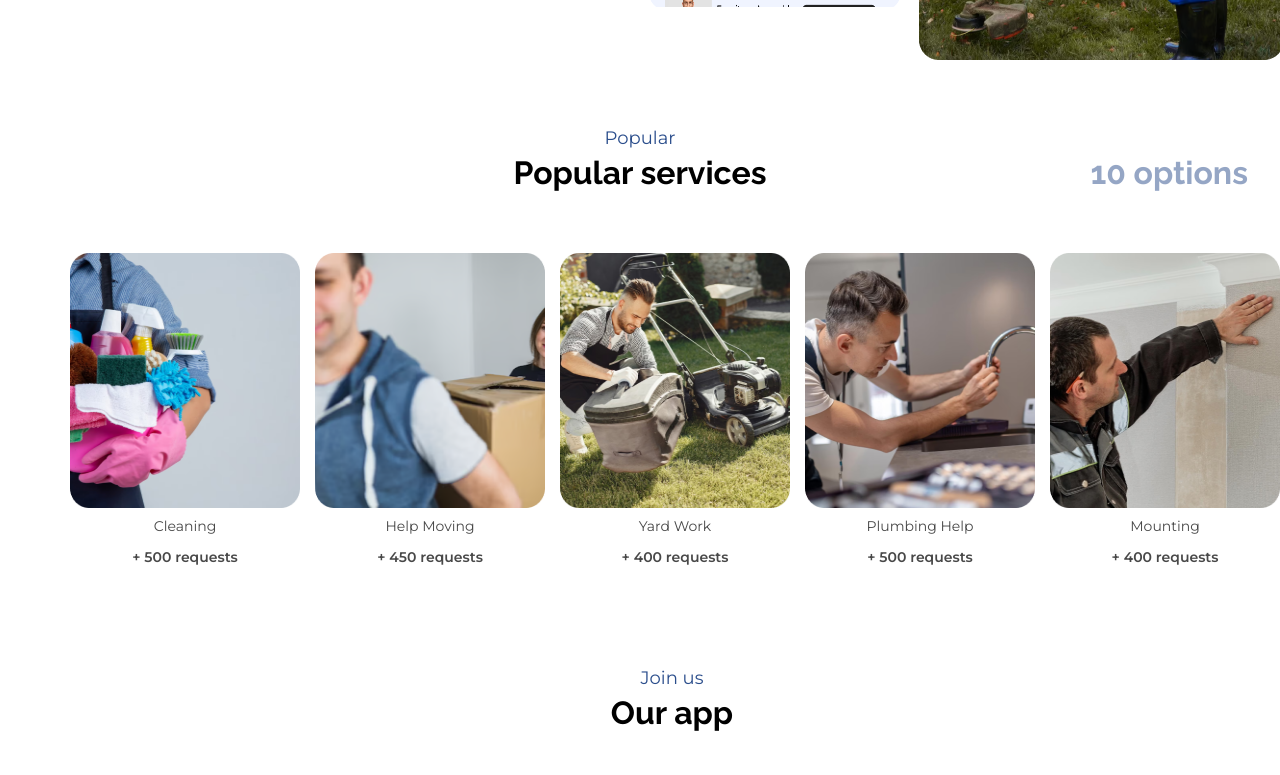
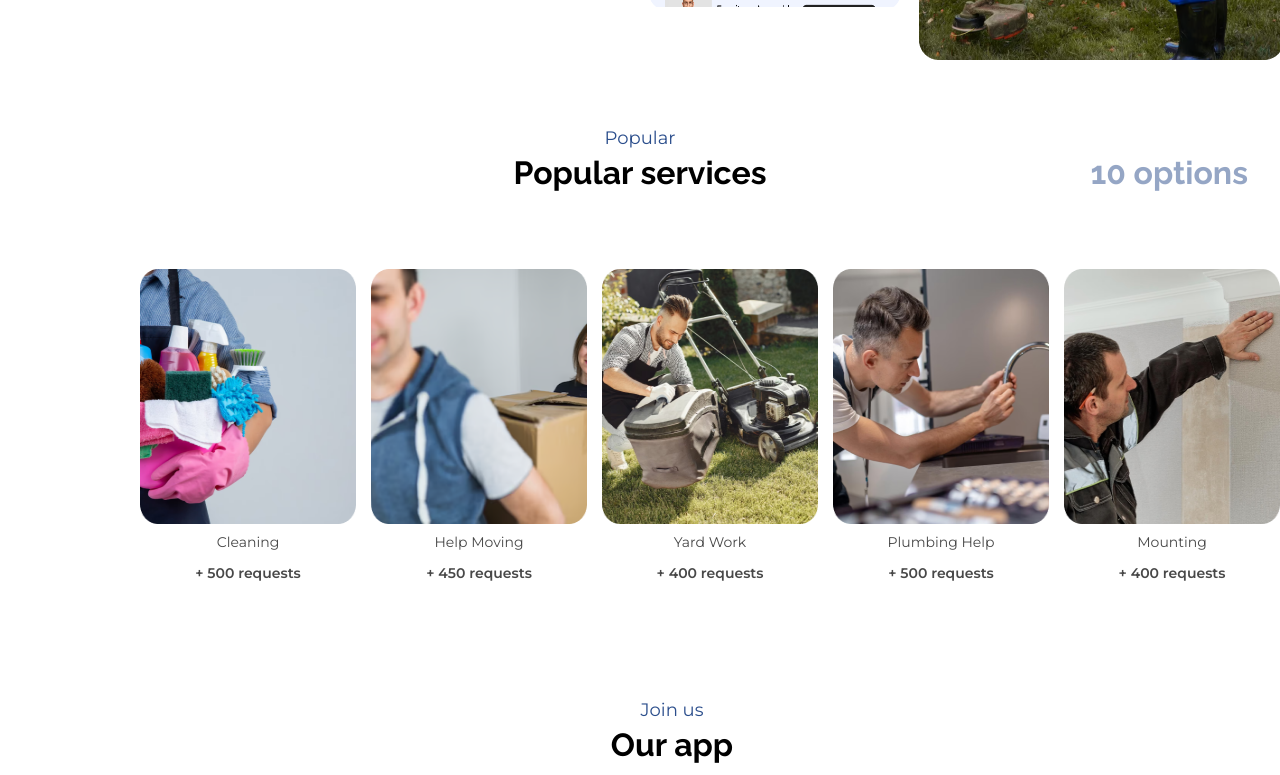
Before and after one commit to Tifee1/help-frontend, a Next.js app: page / in a window 1280 px wide. Shown: the part 632-1407 px from the top of the page. Built offline with nearby package versions, Linux system fonts and the light colour scheme.

Commit message:
commit 2

```diff
--- a/components/Reviews.tsx
+++ b/components/Reviews.tsx
@@ -28,7 +28,7 @@ const Reviews: React.FC = () => {
             1008: { slidesPerView: 2 },
             1200: { slidesPerView: 4 },
           }}
-          className='pl-[70px] py-4 swiper-container'
+          className='swiper-container'
         >
           {reviews.map((review, index) => (
             <SwiperSlide key={index}>
--- a/styles/globals.css
+++ b/styles/globals.css
@@ -68,6 +68,8 @@ h4 {
   }
 }
 
+@tailwind components;
+
 .trans {
   transition: all 0.3s linear;
 }
@@ -87,5 +89,12 @@ span.swiper-pagination-bullet.swiper-pagination-bullet-active {
   height: 14.46px;
   opacity: 1;
 }
-@tailwind components;
+
+.swiper,
+.swiper-container {
+  padding-left: 70px;
+  padding-top: 16px;
+  padding-bottom: 16px;
+}
+
 @tailwind utilities;
```
